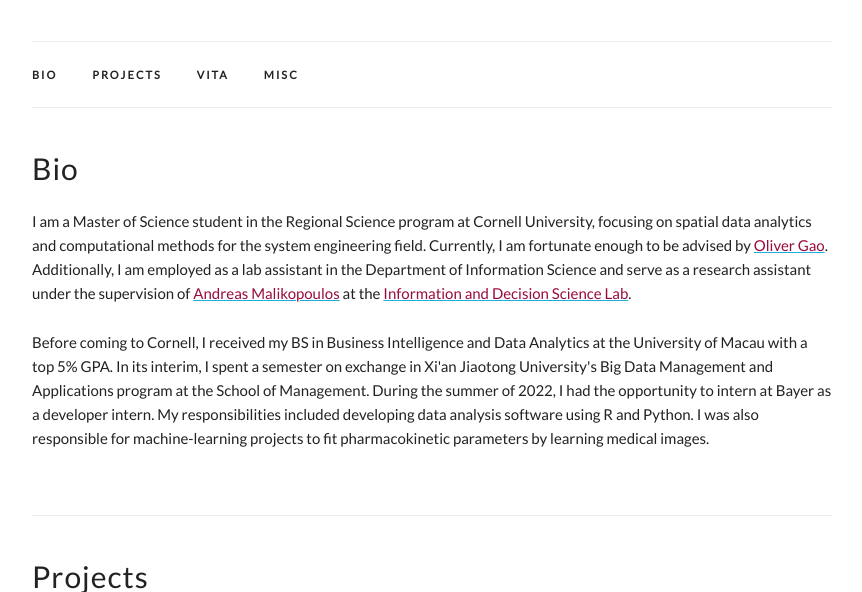
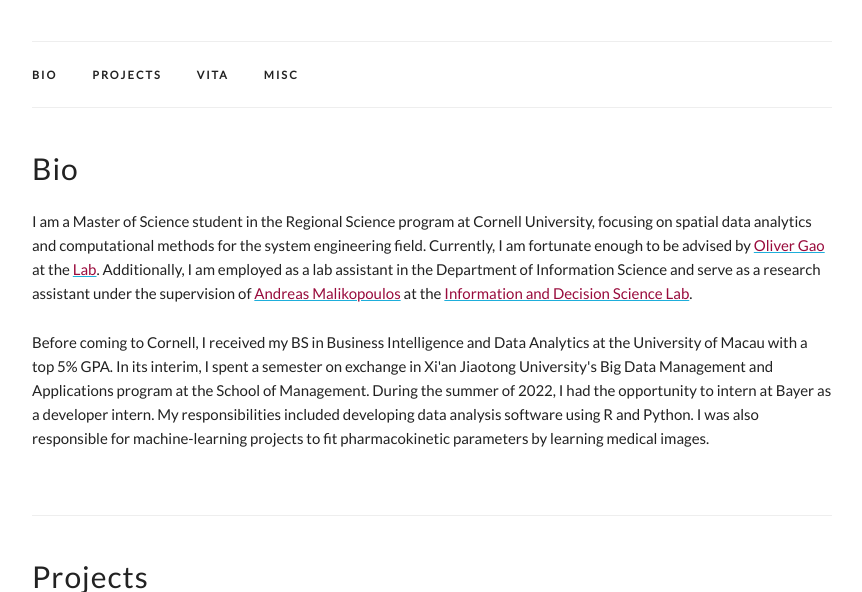
Before and after one commit to Horatioj/Horatioj.github.io, a Jekyll site: the page built from index.html, in a window 1280 px wide and 900 px high, scrolled down 300 px, cut to the strip 0-592 px from the top of the window. Shown: the whole strip, without its empty margins (208-1070 px from the left). Built offline with Jekyll 4.4.1, drawn with Linux system fonts in a browser that asks for light colours.

Commit message:
Update index.html

```diff
--- a/index.html
+++ b/index.html
@@ -7,7 +7,7 @@
   <h4>Bio</h4>
   <p>
     I am a Master of Science student in the Regional Science program at Cornell University, focusing on spatial data analytics and computational methods for the system engineering field.
-    Currently, I am fortunate enough to be advised by <a href = "https://www.cee.cornell.edu/faculty-directory/h-oliver-gao" target = "_blank"><font color="#990B3C"> Oliver Gao</font></a>. Additionally, I am employed as a lab assistant in the Department of Information Science
+    Currently, I am fortunate enough to be advised by <a href = "https://www.cee.cornell.edu/faculty-directory/h-oliver-gao" target = "_blank"><font color="#990B3C"> Oliver Gao</font></a> at the <a href="https://gao-labs.github.io/"><font color="#990B3C"> Lab</font></a>. Additionally, I am employed as a lab assistant in the Department of Information Science
     and serve as a research assistant under the supervision of <a href="https://www.cee.cornell.edu/faculty-directory/andreas-malikopoulos"><font color="#990B3C"> Andreas Malikopoulos</font></a> at the <a href="https://ids-lab.net/"><font color="#990B3C"> Information and Decision Science Lab</font></a>.
   </p>
 
```
